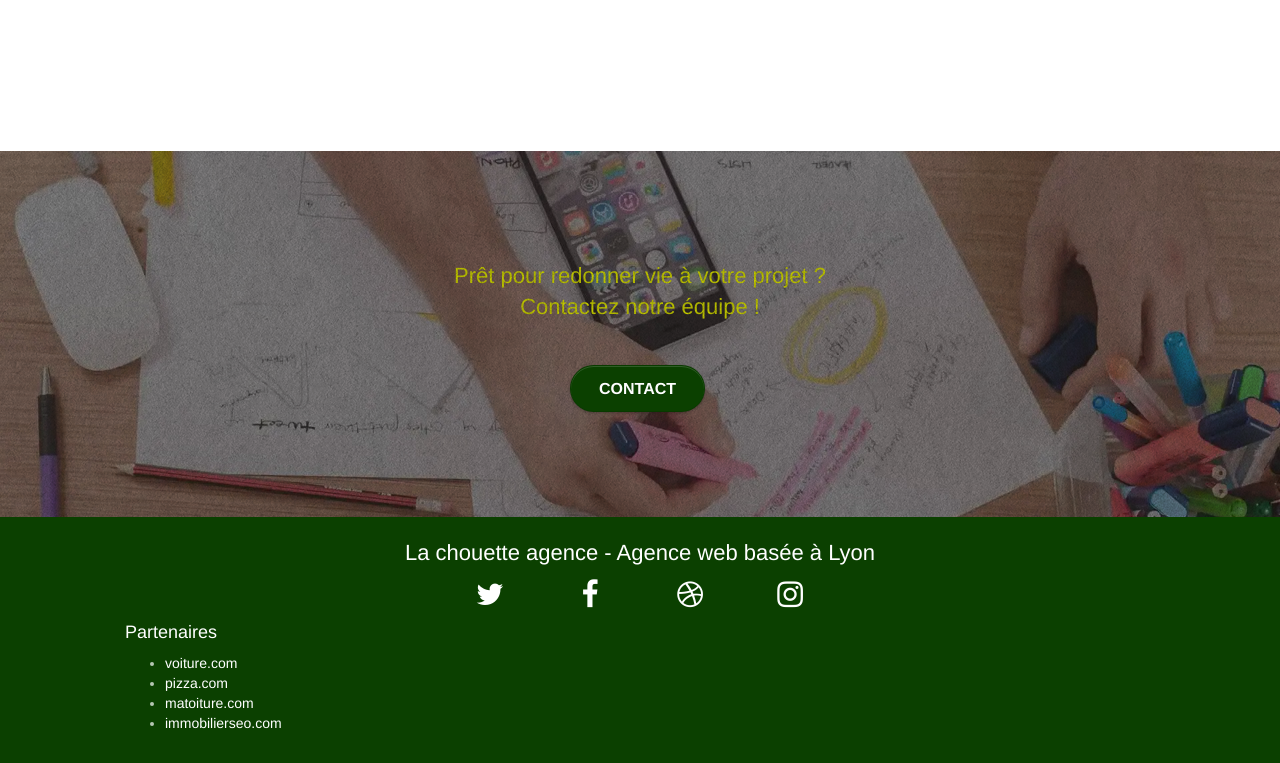
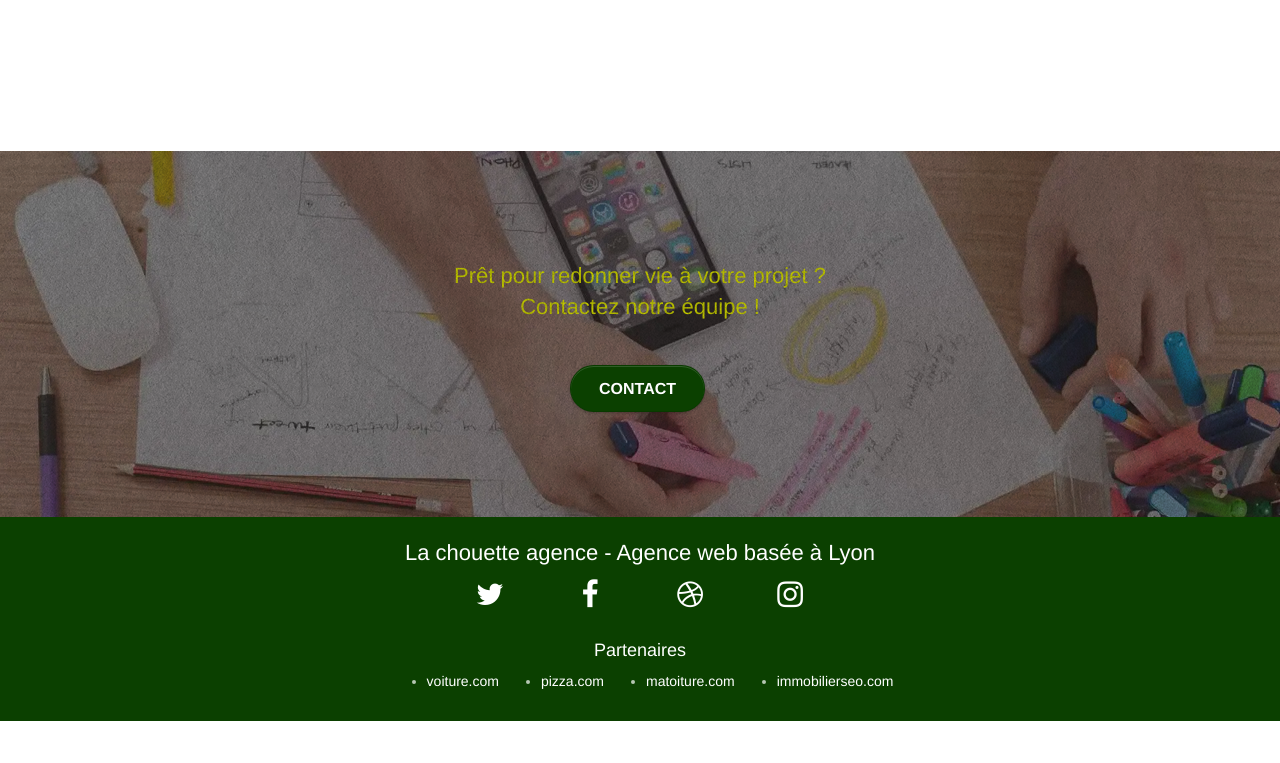
Before and after one commit to r0m1v/RomainVerfaillie_4_29062021, a plain HTML site: page index.html in a window 1280 px wide. Shown: the part 3487-4250 px from the top of the page. After the commit the page ends 4208 px from the top, so only its background shows below. Drawn offline with Linux system fonts and the light colour scheme.

Commit message:
modification footer partenaire

```diff
--- a/index.html
+++ b/index.html
@@ -414,8 +414,8 @@
                   </div>
                 </div>
                 <div class="row">
-                  <h4><span class="link_color">Partenaires</span></h4>
-                  <ul>
+                  <h4><span class="link_color partenaire">Partenaires</span></h4>
+                  <ul id="links_footer">
                     <li>
                       <a href="voiture.com"
                         ><span class="link_color">voiture.com</span></a
--- a/style.css
+++ b/style.css
@@ -58,6 +58,18 @@ font-weight: 600;
 select{
     font-size: 18px;
     color: black;
+}
+
+.partenaire{
+  display: flex;
+  justify-content: center;
+  padding-top: 1em;
+}
+
+#links_footer{
+  display: flex;
+  justify-content: center;
+  gap: 3em;
 }
 
 /* Fin CSS modifié */
```
Also changed, not shown: page2.html (+7 -7 lines).
